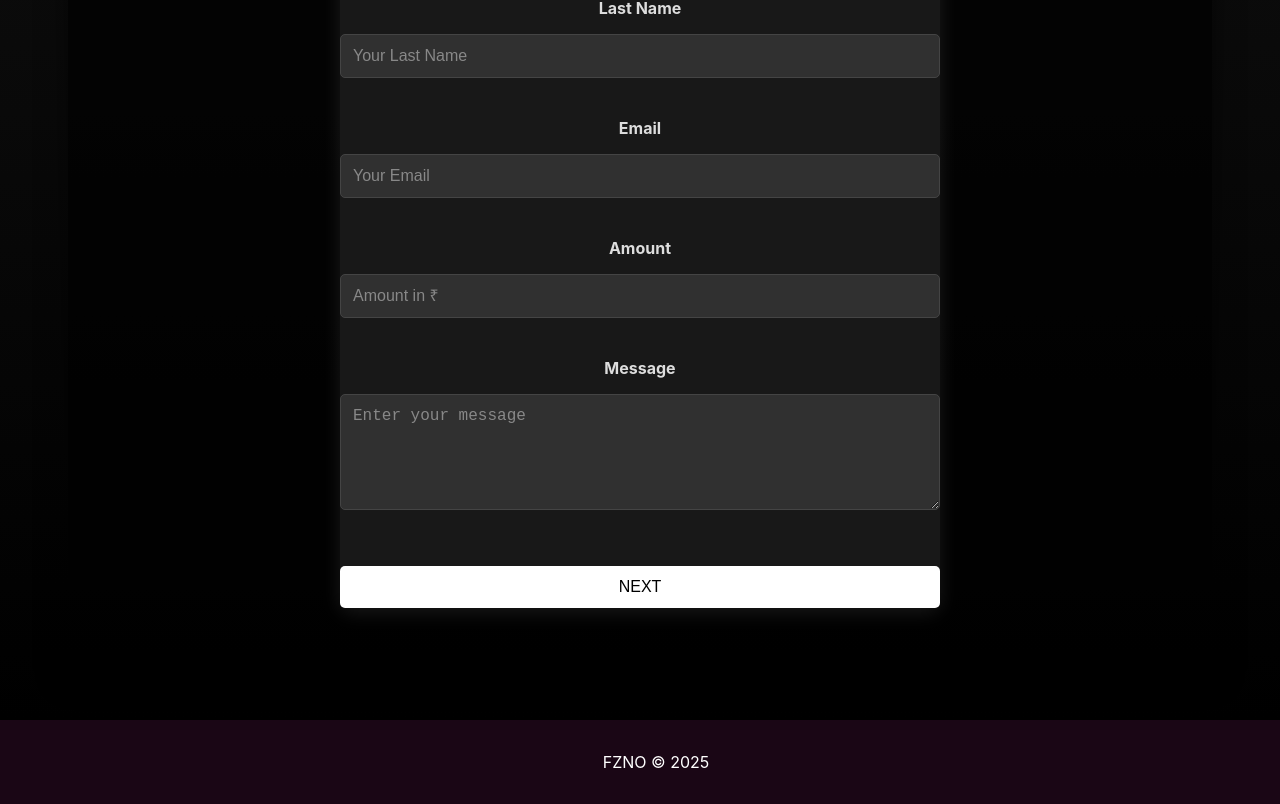
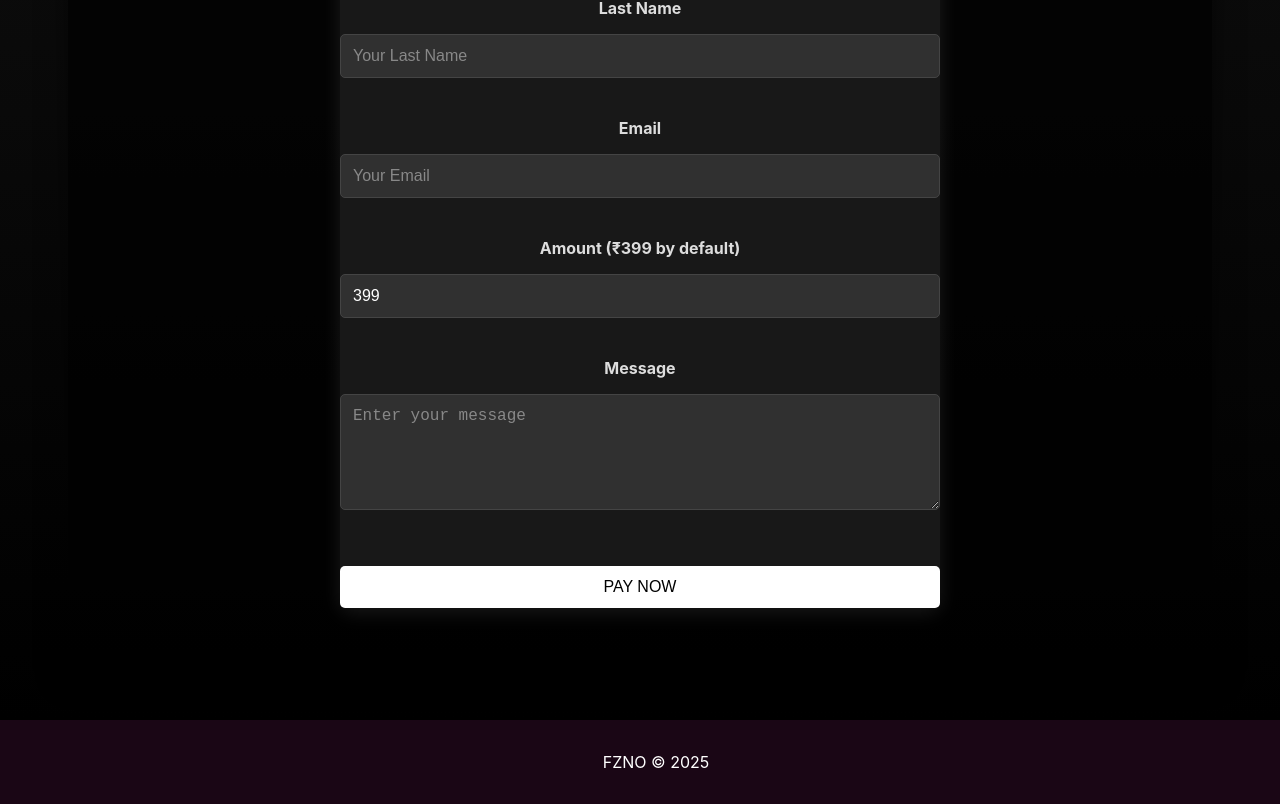
Before and after one commit to Janiarafath/project, a React (Create React App) app: page /contact in a window 1280 px wide. Shown: the part 428-1232 px from the top of the page. Built offline with nearby package versions, Linux system fonts and the light colour scheme.

Commit message:
Added source code files

```diff
--- a/package.json
+++ b/package.json
@@ -4,10 +4,15 @@
   "private": true,
   "dependencies": {
     "@emailjs/browser": "^3.12.1",
+    "@google-pay/button-react": "^3.1.0",
     "@testing-library/jest-dom": "^5.16.2",
     "@testing-library/react": "^12.1.4",
     "@testing-library/user-event": "^13.5.0",
+    "axios": "^1.7.9",
+    "body-parser": "^1.20.3",
+    "cors": "^2.8.5",
     "emailjs-com": "^3.2.0",
+    "express": "^4.21.2",
     "framer-motion": "^11.15.0",
     "mdb-react-ui-kit": "^9.0.0",
     "react": "^18.3.1",
--- a/src/components/Contact.jsx
+++ b/src/components/Contact.jsx
@@ -1,5 +1,5 @@
-import React, { useRef, useEffect, useState } from 'react';
-import emailjs from "@emailjs/browser";
+import React, { useRef, useState, useEffect } from 'react';
+import emailjs from "emailjs-com";
 import styled from "styled-components";
 import { Link, useNavigate } from 'react-router-dom';
 import './Home.css';
@@ -7,7 +7,7 @@ import './Home.css';
 function Contact() {
   const formRef = useRef(null);
   const [isScrolled, setIsScrolled] = useState(false);
-  const navigate = useNavigate(); // To navigate to the Thank You page
+  const navigate = useNavigate();
 
   useEffect(() => {
     const handleScroll = () => {
@@ -17,6 +17,7 @@ function Contact() {
     return () => window.removeEventListener("scroll", handleScroll);
   }, []);
 
+  // Function to send email
   const sendEmail = async (userData) => {
     const templateParams = {
       ...userData,
@@ -25,57 +26,55 @@ function Contact() {
     try {
       const result = await emailjs.send(
         "service_vlhumpe", // Replace with your service ID
-        "template_updated_id", // Replace with your template ID
+        "template_gi63opv", // Replace with your template ID
         templateParams,
         "LJB9OySqh4LPpFqpI" // Replace with your public key
       );
       console.log(result.text);
-      alert("Email sent successfully!");
-      navigate('/thank-you'); // Navigate to the Thank You page
+      alert("Payment successful. Confirmation email sent.");
+      navigate('/thank-you');
     } catch (error) {
       console.error(error.text);
       alert("Failed to send email. Please try again.");
     }
   };
 
-  const handleRazorpay = () => {
-    const options = {
-      key: "YOUR_RAZORPAY_KEY",
-      amount: 10000,
-      currency: "INR",
-      name: "Your Company Name",
-      description: "Test Transaction",
-      image: "https://ibb.co/WzcXW0Z",
-      handler: async (response) => {
-        console.log(response.razorpay_payment_id);
-        alert("Payment successful! Proceeding to submit email.");
-
-        // Get form data
+  const handlePayment = async () => {
     const formData = new FormData(formRef.current);
+    const expectedAmount = 399; // Default amount to be paid
+    const userAmount = formData.get("amount") || expectedAmount; // Get form-entered amount if available
     const userData = {
       first_name: formData.get("first_name"),
       last_name: formData.get("last_name"),
       user_email: formData.get("user_email"),
-          amount: formData.get("amount"),
+      entered_amount: userAmount,
       message: formData.get("message"),
     };
 
-        // Send email with user data
-        sendEmail(userData);
-      },
-      prefill: {
-        email: formRef.current["user_email"].value,
-      },
-      notes: {
-        address: "Corporate Office Address",
-      },
-      theme: {
-        color: "#F37254",
-      },
-    };
+    if (userAmount !== `${expectedAmount}`) {
+      alert(`The expected payment is ₹${expectedAmount}. Please ensure this is the amount paid.`);
+      return;
+    }
 
-    const razorpay = new window.Razorpay(options);
-    razorpay.open();
+    // Redirect to the payment URL (replace with your provided payment link)
+    const myPayLink = `https://pay.mypaylink.in/?q=FYptuL&amount=${expectedAmount}&email=${userData.user_email}`;
+    window.location.href = myPayLink;
+
+    // After the user returns from payment (with payment status in query params), handle status
+    window.addEventListener("load", () => {
+      const urlParams = new URLSearchParams(window.location.search);
+      const paymentStatus = urlParams.get("status");
+
+      if (paymentStatus === "success") {
+        sendEmail({
+          ...userData,
+          payment_status: "Payment confirmed.",
+          expected_amount: expectedAmount,
+        });
+      } else if (paymentStatus === "fail") {
+        alert("Payment failed. Please try again.");
+      }
+    });
   };
 
   return (
@@ -101,12 +100,12 @@ function Contact() {
                 <input type="text" id="last_name" name="last_name" placeholder="Your Last Name" required />
                 <label htmlFor="user_email">Email</label>
                 <input type="email" id="user_email" name="user_email" placeholder="Your Email" required />
-                <label htmlFor="amount">Amount</label>
-                <input type="number" id="amount" name="amount" placeholder="Amount in ₹" required />
+                <label htmlFor="amount">Amount (₹399 by default)</label>
+                <input type="number" id="amount" name="amount" placeholder="Amount in ₹" defaultValue="399" readOnly />
                 <label htmlFor="message">Message</label>
                 <textarea id="message" name="message" rows="5" placeholder="Enter your message" required></textarea>
-                <button type="button" onClick={handleRazorpay}>
-                  Next
+                <button type="button" onClick={handlePayment}>
+                  Pay Now
                 </button>
               </form>
             </StyledContactForm>
@@ -116,7 +115,6 @@ function Contact() {
     </div>
   );
 }
-
 
 
 const StyledContactForm = styled.div`
--- a/src/components/Home.jsx
+++ b/src/components/Home.jsx
@@ -74,7 +74,7 @@ function Home() {
             </h2>
             {/* Comparison Table */}
             <div style={{ margin: "20px", fontFamily: "Arial, sans-serif" }}>
-              <h1>Why Choose Us?</h1>
+              <h2>Why Choose Us?</h2>
               <table style={{ width: "100%", borderCollapse: "collapse", margin: "20px 0", fontSize: "16px", textAlign: "left" }}>
                 <thead>
                   <tr>
@@ -144,6 +144,11 @@ function Home() {
   );
 }
 
+
+
+
+
+
 { /* const StyledContactForm = styled.div`
   width: 100%;
   max-width: 600px;
--- a/src/components/ThankYou.jsx
+++ b/src/components/ThankYou.jsx
@@ -6,7 +6,7 @@ function ThankYou() {
   return (
     <div className="thank-you-container">
       <div className="thank-you-content">
-        <h1 className="thank-you-heading">Thank You for Your Submission!</h1>
+        <h2 className="thank-you-heading">Thank You for Your Submission!</h2>
         <p className="thank-you-message">
           We're excited to have you on board! You will receive an email confirmation shortly.
         </p>
```
Also changed, not shown: 1 other file (tests, documents, lock files or other folders). Lines whose indentation alone changed are shown as unchanged.
